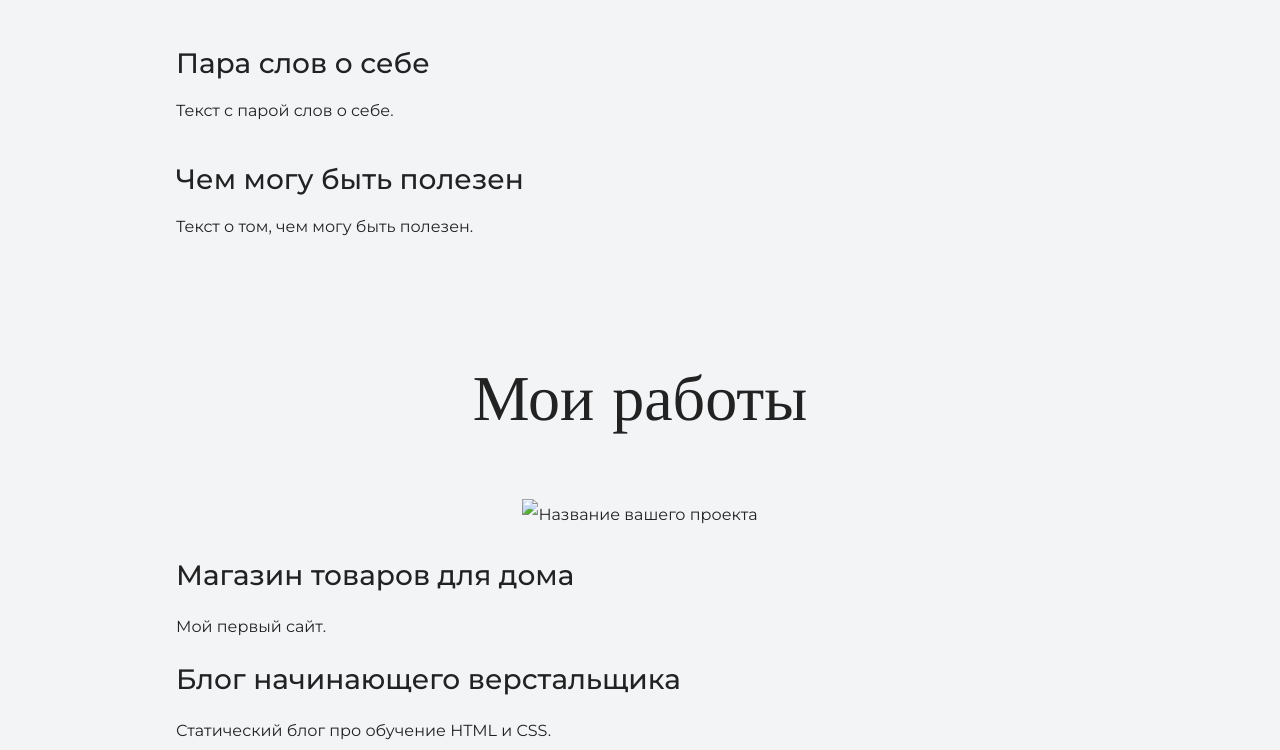
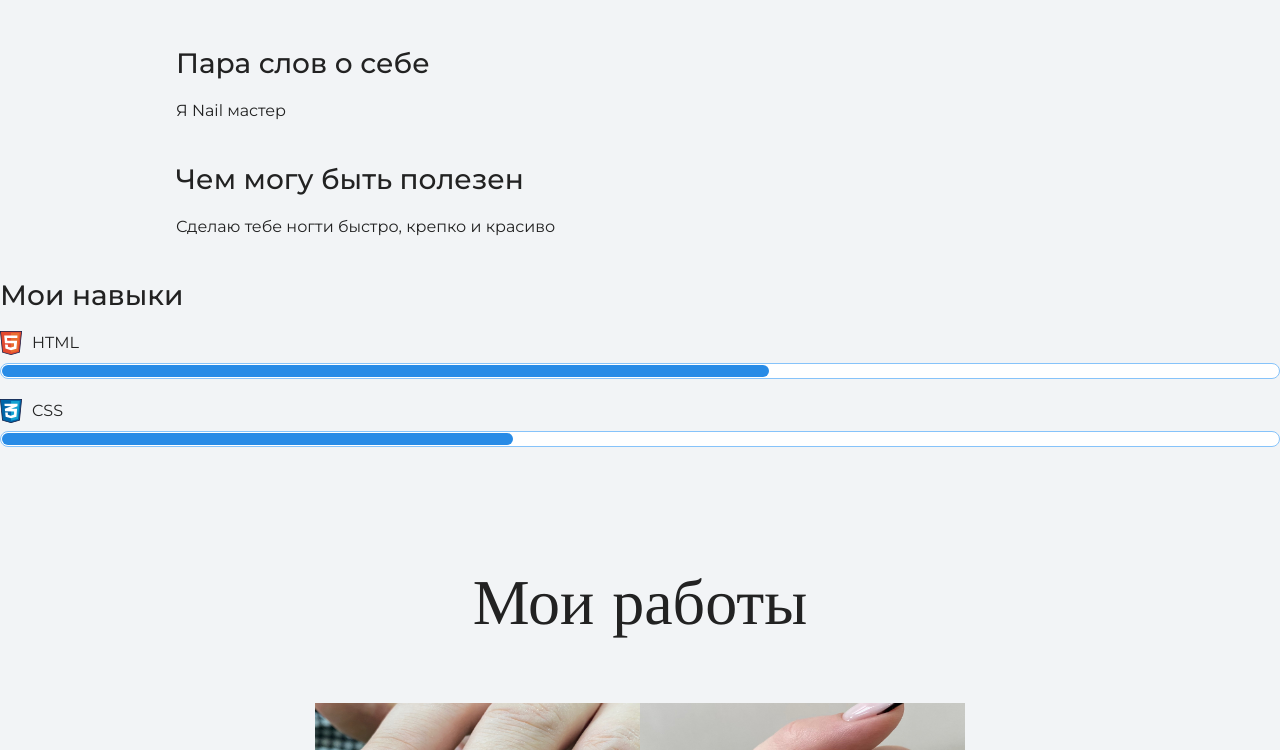
Before and after one commit to darrriak/my-site, a plain HTML site: page index.html in a window 1280 px wide. Shown: the part 1922-2672 px from the top of the page. Drawn offline with nearby package versions, Linux system fonts and the light colour scheme; files whose address does not match are found by name.

Commit message:
add project

```diff
--- a/index.html
+++ b/index.html
@@ -29,25 +29,41 @@ rel="stylesheet">
  <img src="files/user.jpg" width="630" height="750" alt="Фотография Неопознанного Енота">
 </figure>
       <h3>Пара слов о себе</h3>
-      <p>Текст с парой слов о себе.</p>
+      <p>Я Nail мастер</p>
 
       <h3>Чем могу быть полезен</h3>
-      <p>Текст о том, чем могу быть полезен.</p>
+      <p>Сделаю тебе ногти быстро, крепко и красиво</p>
+</div>
+<div class="skills">
+ <h3>Мои навыки</h3>
+ <dl class="skills-list">
+ <dt class="skill-html">HTML</dt>
+ <dd class="level"><div style="width: 60%;">60%</div></dd>
+ <dt class="skill-css">CSS</dt>
+ <dd class="level"><div style="width: 40%;">40%</div></dd>
+ </dl>
+</div>
     </section>
 
     <section class="portfolio">
 <div class="container">
       <h2 class="subheading">Мои работы</h2>
 <figure class="project-image">
- <img src="files/project.jpg" width="928" height="536" alt="Название вашего проекта">
+ <img src="files/project.jpg" width="650" height="536" alt="Название вашего проекта">
 </figure>
 
-      <h3>Магазин товаров для дома</h3>
-      <p>Мой первый сайт.</p>
+      <h3>Мое веб-пространство</h3>
+      <p>Тысячи успешных кейсов и довольных клиентов.</p>
 
-      <h3>Блог начинающего верстальщика</h3>
-      <p>Статический блог про обучение HTML и CSS.</p>
+      <h3>Адрес</h3>
+      <p>г.Екатеринбург, ул. Чапаева, 16.</p>
+<script type="text/javascript" charset="utf-8" async src="https://api-maps.yandex.ru/services/constructor/1.0/js/?um=constructor%3A26876fbca0e8d8bf006bacb8291d3951697cf1eb84b3b17928e739d7407af9dc&amp;width=500&amp;height=400&amp;lang=ru_RU&amp;scroll=true"></script>
     </section>
+<section class="portfolio">
+<div class="container">
+<a href="https://ohdschool.ru/predz7" class="myButton">Забирай билет в мир ногтей</a>
+</div>
+   </section>
 
     <footer class="page-footer">
 <div class="container">
```
Also changed, not shown: files/project.jpg (added), img/hero-bg.jpg (renamed from hero-bg.jpg), img/icon-css.svg (renamed from icon-css.svg), img/icon-email-footer.svg (renamed from icon-email-footer.svg), img/icon-email-header.svg (renamed from icon-email-header.svg), img/icon-html.svg (renamed from icon-html.svg), img/icon-phone-footer.svg (renamed from icon-phone-footer.svg), img/icon-phone-header.svg (renamed from icon-phone-header.svg), project.jpg (deleted), 6 other files.
